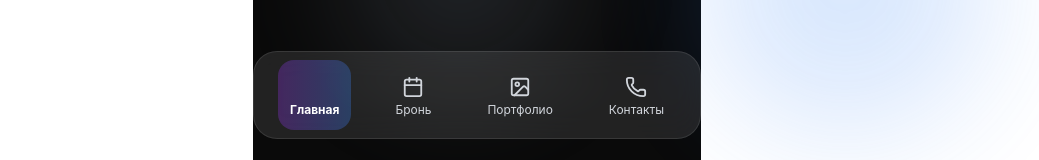
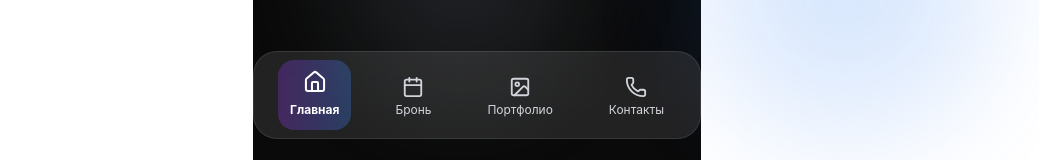
Before and after one commit to desmosdesmos/commercialapp, a React (Vite) app: page / in a window 1280 px wide. Shown: the part 637-797 px from the top of the page, without its empty margins (163-1202 px from the left). Built offline with nearby package versions, Linux system fonts and the light colour scheme.

Commit message:
Fix bottom navigation active tab display - simplify icon styling

```diff
--- a/src/App.tsx
+++ b/src/App.tsx
@@ -93,7 +93,7 @@ const App = () => {
                     }`}>
                       <IconComponent
                         size={22}
-                        className={isActive ? "text-transparent bg-clip-text bg-gradient-to-r from-purple-400 to-blue-400" : "text-gray-300"}
+                        className={isActive ? "text-white" : "text-gray-300"}
                       />
                     </div>
                     <span className={`text-xs mt-1 transition-all duration-300 ${
```
